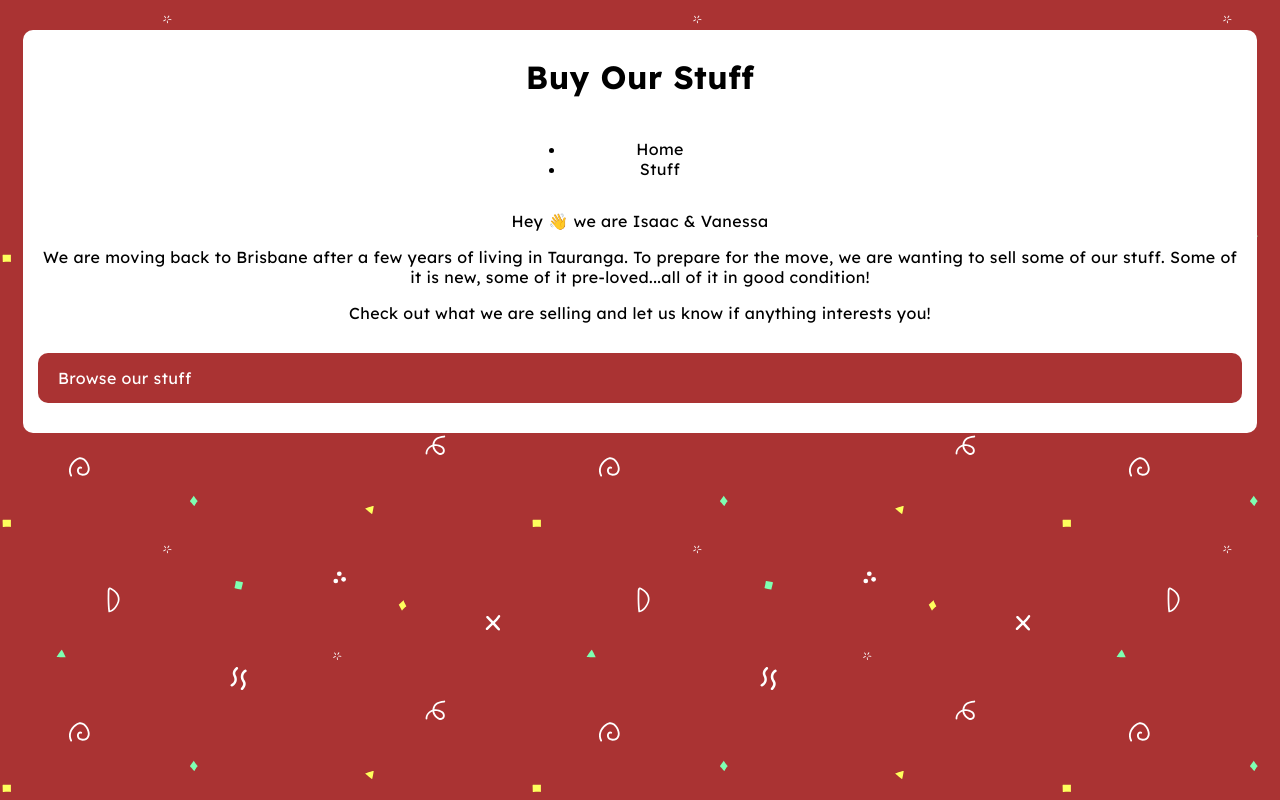
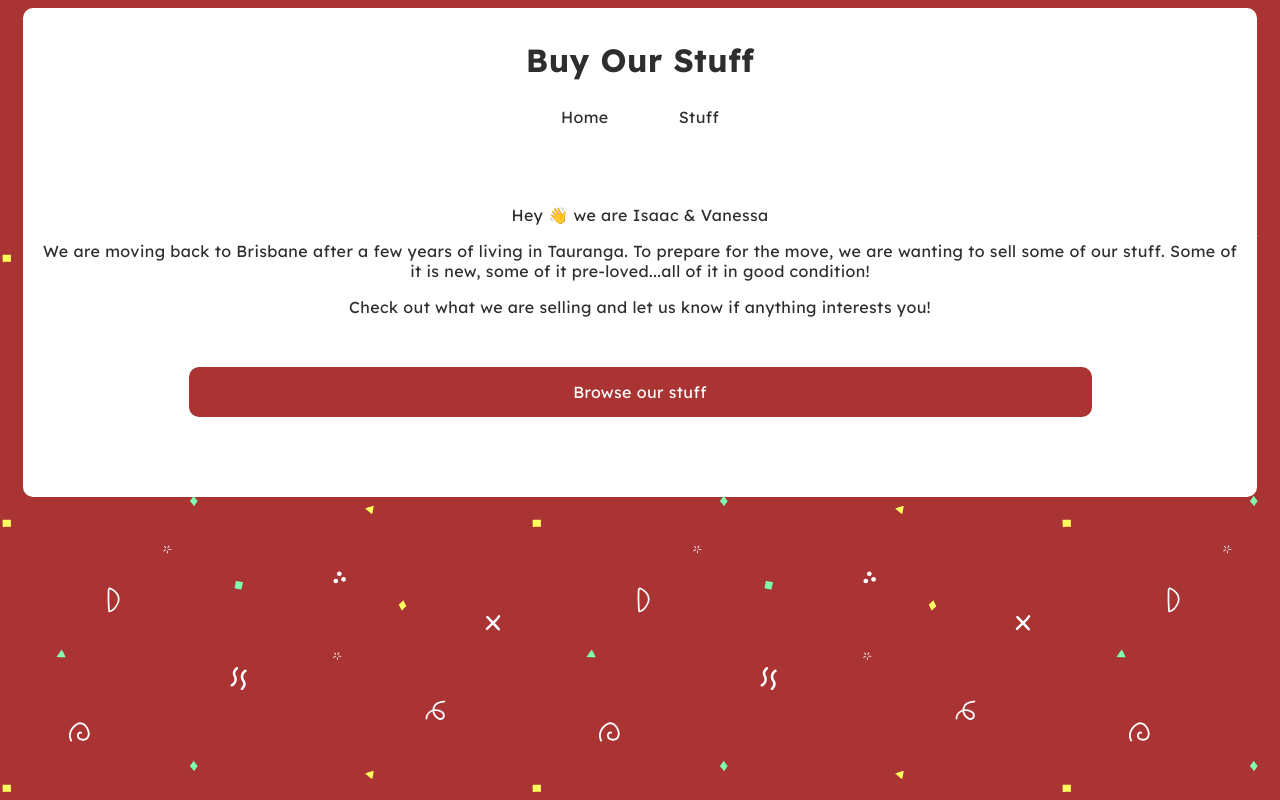
Before and after one commit to IsaacArnold/buy-our-stuff, a Gatsby site in the folder gatsby/: page / in a window 1280 px wide. Built offline with nearby package versions, Linux system fonts and the light colour scheme; Gatsby itself is replaced by a stand-in of ours.

Commit message:
Finishing styling the homepage

```diff
--- a/gatsby/src/components/Layout.js
+++ b/gatsby/src/components/Layout.js
@@ -1,8 +1,8 @@
 import React from "react";
 import styled from "styled-components";
 import GlobalStyles from "../styles/GlobalStyles";
+import Typography from "../styles/Typography";
 import Nav from "./Nav";
-// Typography import
 
 const PageContainer = styled.div`
   display: flex;
@@ -11,7 +11,7 @@ const PageContainer = styled.div`
   justify-content: center;
   text-align: center;
   background-color: #fff;
-  margin: 30px 15px;
+  margin: auto 15px;
   padding: 0px 15px;
   border-radius: 10px;
 `;
@@ -20,6 +20,7 @@ const Layout = ({ children }) => {
   return (
     <>
       <GlobalStyles />
+      <Typography />
       <PageContainer>
         <Nav />
         {children}
--- a/gatsby/src/components/Nav.js
+++ b/gatsby/src/components/Nav.js
@@ -1,4 +1,5 @@
 import React from "react";
+import { Link } from "gatsby";
 import styled from "styled-components";
 
 const NavStyles = styled.nav`
@@ -6,6 +7,21 @@ const NavStyles = styled.nav`
   flex-direction: column;
   h1 {
     font-size: 2rem;
+    margin-top: 2rem;
+  }
+  ul {
+    display: flex;
+    justify-content: space-around;
+    align-items: center;
+    width: 100%;
+    margin-top: 0;
+    margin-bottom: 2rem;
+    padding: 0;
+    list-style: none;
+  }
+  a {
+    text-decoration: none;
+    color: var(--black);
   }
 `;
 
@@ -14,8 +30,12 @@ const Nav = () => {
     <NavStyles>
       <h1>Buy Our Stuff</h1>
       <ul>
-        <li>Home</li>
-        <li>Stuff</li>
+        <li>
+          <Link to="/">Home</Link>
+        </li>
+        <li>
+          <Link to="/stuff">Stuff</Link>
+        </li>
       </ul>
     </NavStyles>
   );
--- a/gatsby/src/pages/index.js
+++ b/gatsby/src/pages/index.js
@@ -3,20 +3,25 @@ import { Link } from "gatsby";
 import styled from "styled-components";
 import Layout from "../components/Layout";
 
+const HomePageContent = styled.section`
+  margin: 30px 0;
+`;
+
 const HomePageCTA = styled(Link)`
   display: flex;
+  justify-content: center;
+  width: 75%;
   background-color: var(--red);
   color: #fff;
   padding: 15px 20px;
   border-radius: 10px;
-  margin-top: 30px;
-  margin-bottom: 30px;
+  margin: 50px auto;
 `;
 
 const HomePage = () => {
   return (
     <Layout>
-      <div>
+      <HomePageContent>
         <p>Hey 👋 we are Isaac & Vanessa</p>
         <p>
           We are moving back to Brisbane after a few years of living in
@@ -29,7 +34,7 @@ const HomePage = () => {
           you!
         </p>
         <HomePageCTA>Browse our stuff</HomePageCTA>
-      </div>
+      </HomePageContent>
     </Layout>
   );
 };
--- a/gatsby/src/styles/GlobalStyles.js
+++ b/gatsby/src/styles/GlobalStyles.js
@@ -13,6 +13,7 @@ const GlobalStyles = createGlobalStyle`
  --red: #AA3333;
  --yellow: #FEFF5C;
  --green: #7EFFB1;
+ --black: #2E2E2E;
 }
 
 * {
--- /dev/null
+++ b/gatsby/src/styles/Typography.js
@@ -0,0 +1,15 @@
+import { createGlobalStyle } from "styled-components";
+import font from "../assets/fonts/LexendDeca-VariableFont_wght.ttf";
+
+const Typography = createGlobalStyle`
+@font-face {
+    font-family: Lexend Deca;
+    src: url(${font});
+}
+html {
+    font-family: "Lexend Deca", sans-serif;
+    color: var(--black);
+  }
+`;
+
+export default Typography;
```
